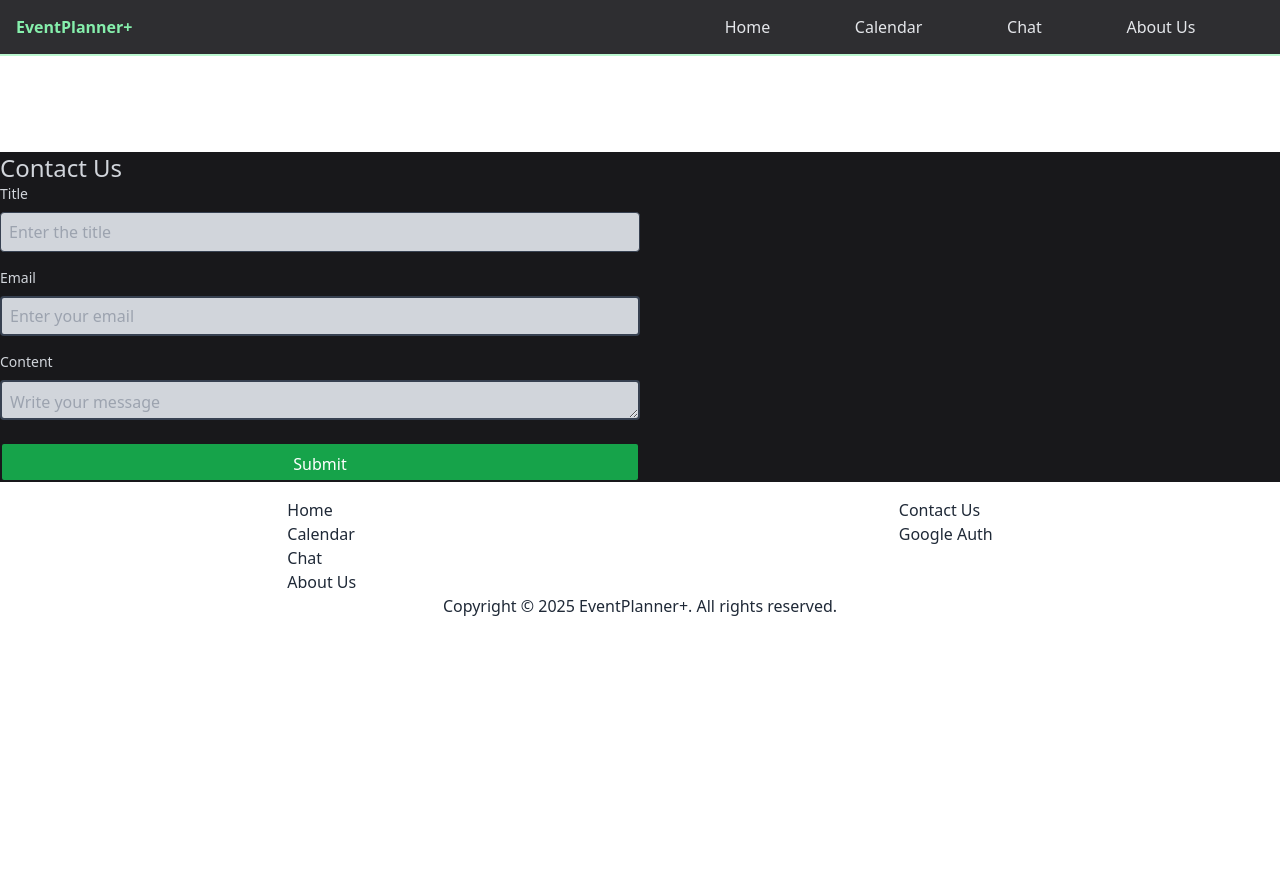
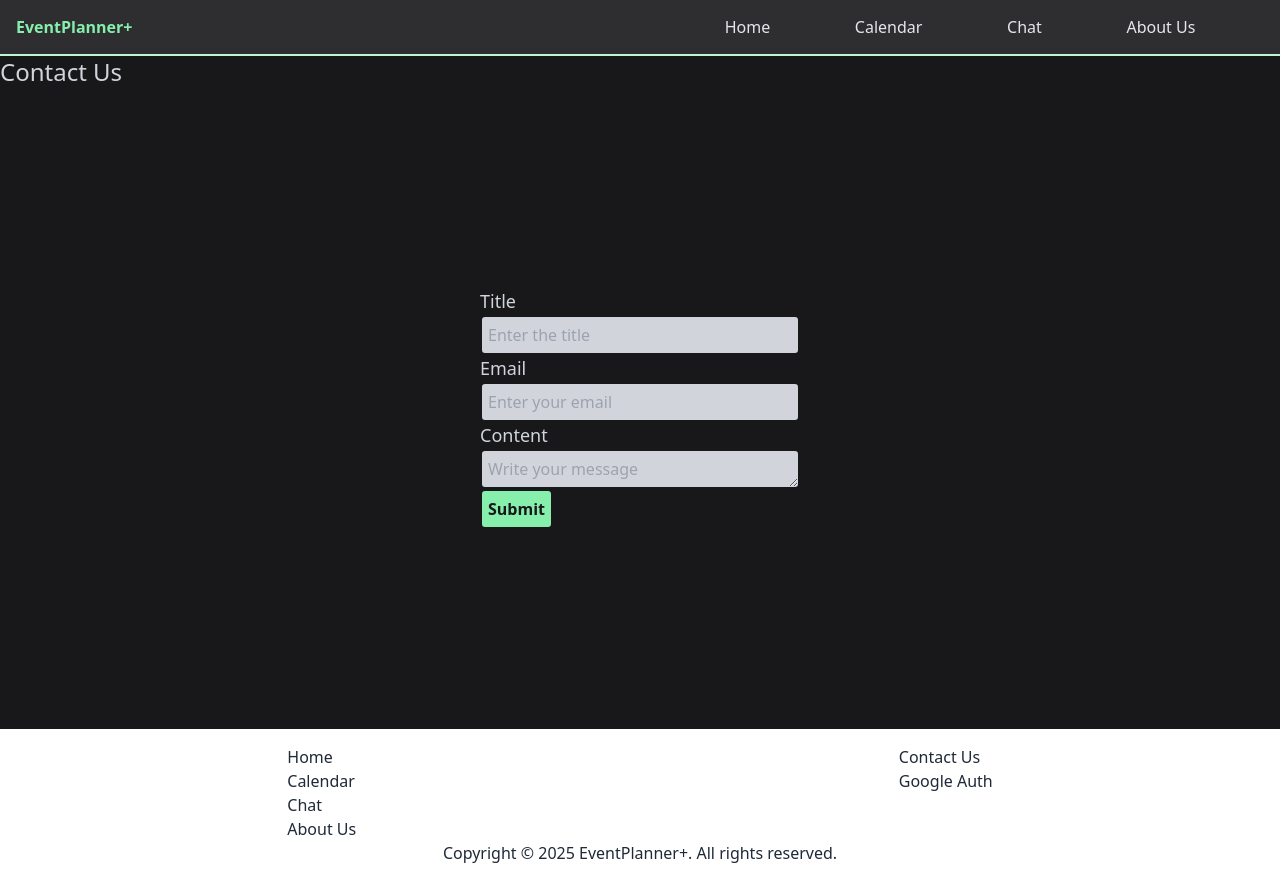
Before and after one commit to EvrardThibaud/event-planner, a Vue app: page /contact in a window 1280 px wide. Before the commit the page ends 800 px from the top, so only its background shows below. Built offline with nearby package versions, Linux system fonts and the light colour scheme.

Commit message:
contact us

```diff
--- a/src/views/ContactUs.vue
+++ b/src/views/ContactUs.vue
@@ -9,84 +9,131 @@
         content: ''
     });
 
-    const submitForm = async () => {
+    async function sendMailToUser(){
       try {
-        await axios.post('http://localhost:3000/send-email',
-          {
-            from : {email : 'webprojecteventplanner@gmail.com', name : 'EventPlanner+ Support'},
-            to : {email : form.value.email, name : 'client'},
+        await axios.post('http://localhost:3000/send-email', {
+          from: { email: 'webprojecteventplanner@gmail.com', name: 'EventPlanner+ Support' },
+          to: { email: form.value.email, name: 'client' },
           subject: `EventPlanner+ ticket : ${form.value.title}`,
-            HTMLPart: `<div style="font-family: Arial, sans-serif; line-height: 1.6; color: #333;"><h2 style="color: #4CAF50;">Thank You for Contacting Us!</h2><p>Hello <strong>Valued User</strong>,</p><p>We have received your inquiry and our team will get back to you as soon as possible. Below is a summary of your message:</p><div style="background-color: #f9f9f9; padding: 15px; border-left: 4px solid #4CAF50; margin: 20px 0;"><p><strong>Your Message:</strong></p><p>${form.value.content}</p></div><p>In the meantime, feel free to explore our website or reach out if you have any urgent questions.</p><p>Best regards,<br><strong>The Event Planner Team</strong></p><hr><p style="font-size: 0.9em; color: #888;">This is an automated email, please do not reply directly to this message.</p></div>`
-          }
-        );
-        createAlert('Your message has been successfully sent. You should receive a confirmation email shortly.','success')
-      } catch (error) {
-        createAlert('Failed to send email, try again','error');
-      }
-
-      try {
-        const response = await axios.post('http://localhost:3000/send-email',
-          {
-            from : {email : 'webprojecteventplanner@gmail.com', name : 'EventPlanner+ Support'},
-            to : {email : 'webprojecteventplanner@gmail.com', name : 'EventPlanner+ Support'},
-            subject: `ticket : ${form.value.title}`,
-            HTMLPart: `<div style="font-family: Arial, sans-serif; line-height: 1.6; color: #333;"><h2 style="color: #d9534f;">New Support Ticket Created</h2><p>Hello Team,</p><p>A new support ticket has been opened. Here are the details:</p><ul style="background-color: #f9f9f9; padding: 15px; border-left: 4px solid #d9534f; list-style: none;"><li><strong>Title:</strong> ${form.value.title}</li><li><strong>Email:</strong> ${form.value.email}</li><li><strong>Message:</strong> ${form.value.content}</li></ul><p>Please address this ticket as soon as possible.</p><p>Best regards,<br><strong>Automated Notification System</strong></p><hr><p style="font-size: 0.9em; color: #888;">This is an automated notification. Please do not reply directly to this email.</p></div>`
-          }
-        );
-        console.log('Email sent successfully:', response.data);
+          HTMLPart: `
+            <div style="font-family: Arial, sans-serif; line-height: 1.6; color: #333;">
+              <h2 style="color: #4CAF50;">Thank You for Contacting Us!</h2>
+              <p>Hello <strong>Valued User</strong>,</p>
+              <p>We have received your inquiry and our team will get back to you as soon as possible. Below is a summary of your message:</p>
+              <div style="background-color: #f9f9f9; padding: 15px; border-left: 4px solid #4CAF50; margin: 20px 0;">
+                <p><strong>Your Message:</strong></p>
+                <p>${form.value.content}</p>
+              </div>
+              <p>In the meantime, feel free to explore our website or reach out if you have any urgent questions.</p>
+              <p>Best regards,<br><strong>The Event Planner Team</strong></p>
+              <hr>
+              <p style="font-size: 0.9em; color: #888;">This is an automated email, please do not reply directly to this message.</p>
+            </div>`
+        });
       } catch (error) {
         console.error('Failed to send email:', error.response ? error.response.data : error.message);
       }
+    }
+
+    async function sendMailToTeam(){
+      try {
+        await axios.post('http://localhost:3000/send-email', {
+          from: { email: 'webprojecteventplanner@gmail.com', name: 'EventPlanner+ Support' },
+          to: { email: 'webprojecteventplanner@gmail.com', name: 'EventPlanner+ Support' },
+          subject: `ticket : ${form.value.title}`,
+          HTMLPart: `
+            <div style="font-family: Arial, sans-serif; line-height: 1.6; color: #333;">
+              <h2 style="color: #d9534f;">New Support Ticket Created</h2>
+              <p>Hello Team,</p>
+              <p>A new support ticket has been opened. Here are the details:</p>
+              <ul style="background-color: #f9f9f9; padding: 15px; border-left: 4px solid #d9534f; list-style: none;">
+                <li><strong>Title:</strong> ${form.value.title}</li>
+                <li><strong>Email:</strong> ${form.value.email}</li>
+                <li><strong>Message:</strong> ${form.value.content}</li>
+              </ul>
+              <p>Please address this ticket as soon as possible.</p>
+              <p>Best regards,<br><strong>Automated Notification System</strong></p>
+              <hr>
+              <p style="font-size: 0.9em; color: #888;">This is an automated notification. Please do not reply directly to this email.</p>
+            </div>`
+        });
+      } catch (error) {
+        console.error('Failed to send email:', error.response ? error.response.data : error.message);
+      }
+
+    }
+
+    async function submitForm(){
+      sendMailToUser()
+      sendMailToTeam()
+      // form.value.title = ''
+      // form.value.email = ''
+      // form.value.content = ''
+      createAlert('Your message has been successfully sent. You should receive a confirmation email shortly.', 'success');
     };
+
 </script>
 
 <template>
-    <h1 class="text-2xl mt-24 text-gray-300">Contact Us</h1>
-
-    <form @submit.prevent="submitForm" class="w-1/2 h-max space-y-4 text-gray-300">
+    <h1 class="text-2xl text-gray-300">Contact Us</h1>
+    <div id="contact_container">
+      <form @submit.prevent="submitForm" class="w-1/2">
         <div>
-        <label for="title" class="block text-sm font-medium mb-2">Title</label>
+          <label for="title" >Title</label>
           <input
             type="text"
             v-model="form.title"
             placeholder="Enter the title"
             required
-          class="w-full p-2 border text-green-900 border-gray-700 rounded focus:ring focus:ring-green-500"
           />
         </div>
 
         <div>
-        <label for="email" class="block text-sm font-medium mb-2">Email</label>
+          <label for="email" >Email</label>
           <input
             type="email"
             v-model="form.email"
             placeholder="Enter your email"
             required
-          class="w-full p-2 text-green-900 border-gray-700 rounded focus:ring focus:ring-green-500"
           />
         </div>
 
         <div>
-        <label for="content" class="block text-sm font-medium mb-2">Content</label>
+          <label for="content" >Content</label>
           <textarea
             id="content"
             v-model="form.content"
             placeholder="Write your message"
             required
-          class="w-full p-2 text-green-900 border-gray-700 rounded focus:ring focus:ring-green-500"
             rows="4"
           ></textarea>
         </div>
 
         <button
+          class="primary_button"
           type="submit"
-        class="w-full bg-green-600 text-white py-2 px-4 rounded hover:bg-green-700 focus:ring focus:ring-green-500"
         >
           Submit
         </button>
       </form>
+    </div>
 </template>
 
 <style scoped>
-/* Vous pouvez personnaliser le style ici */
+
+  #contact_container{
+
+    display: flex;
+    justify-content: center;
+    align-items: center;
+    padding: 25vh 25vw;
+
+    form{
+      div{
+        display: flex;
+        flex-direction: column;
+      }
+    }
+  }
+
 </style>
```
Lines whose indentation alone changed are shown as unchanged.
